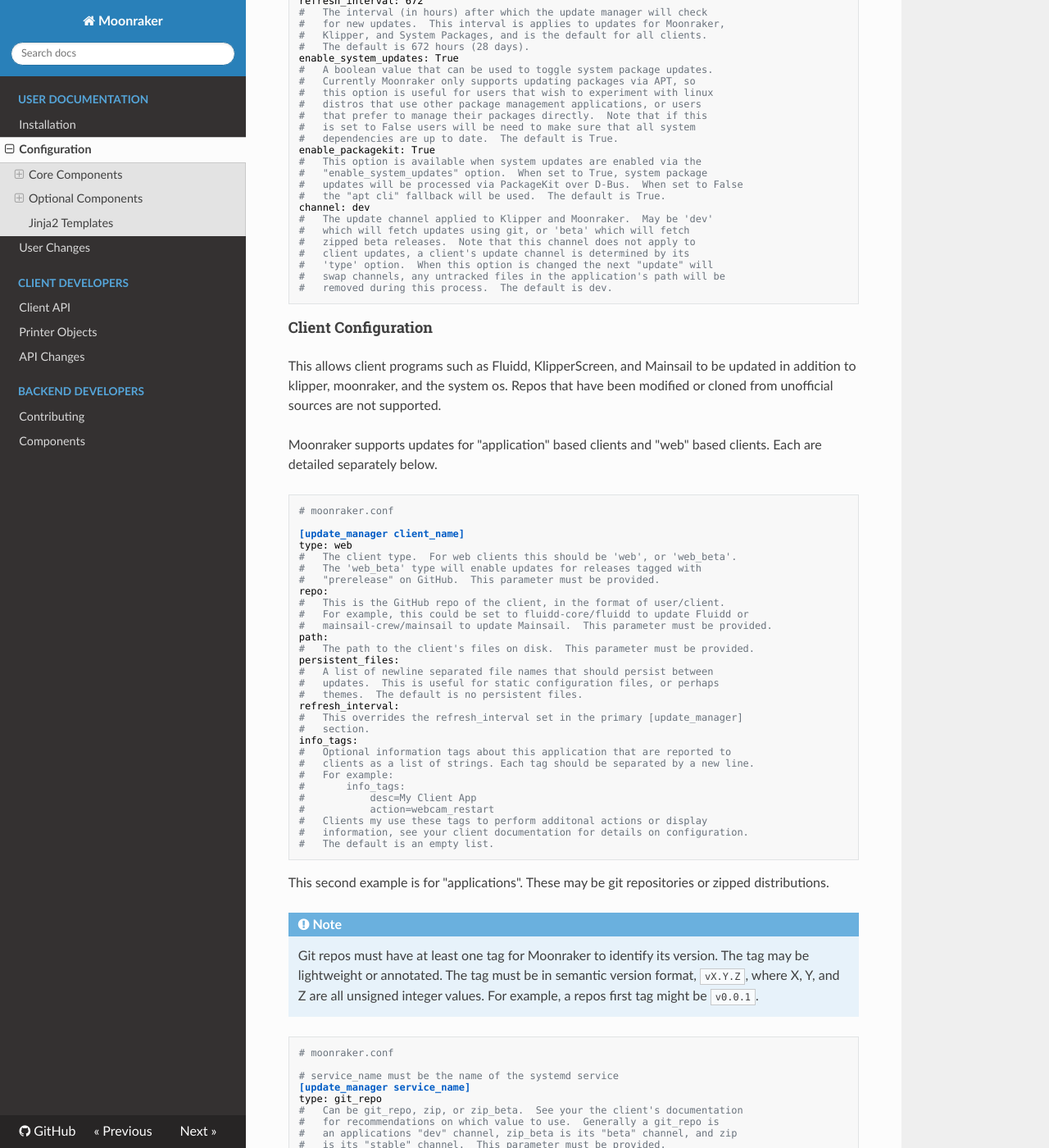
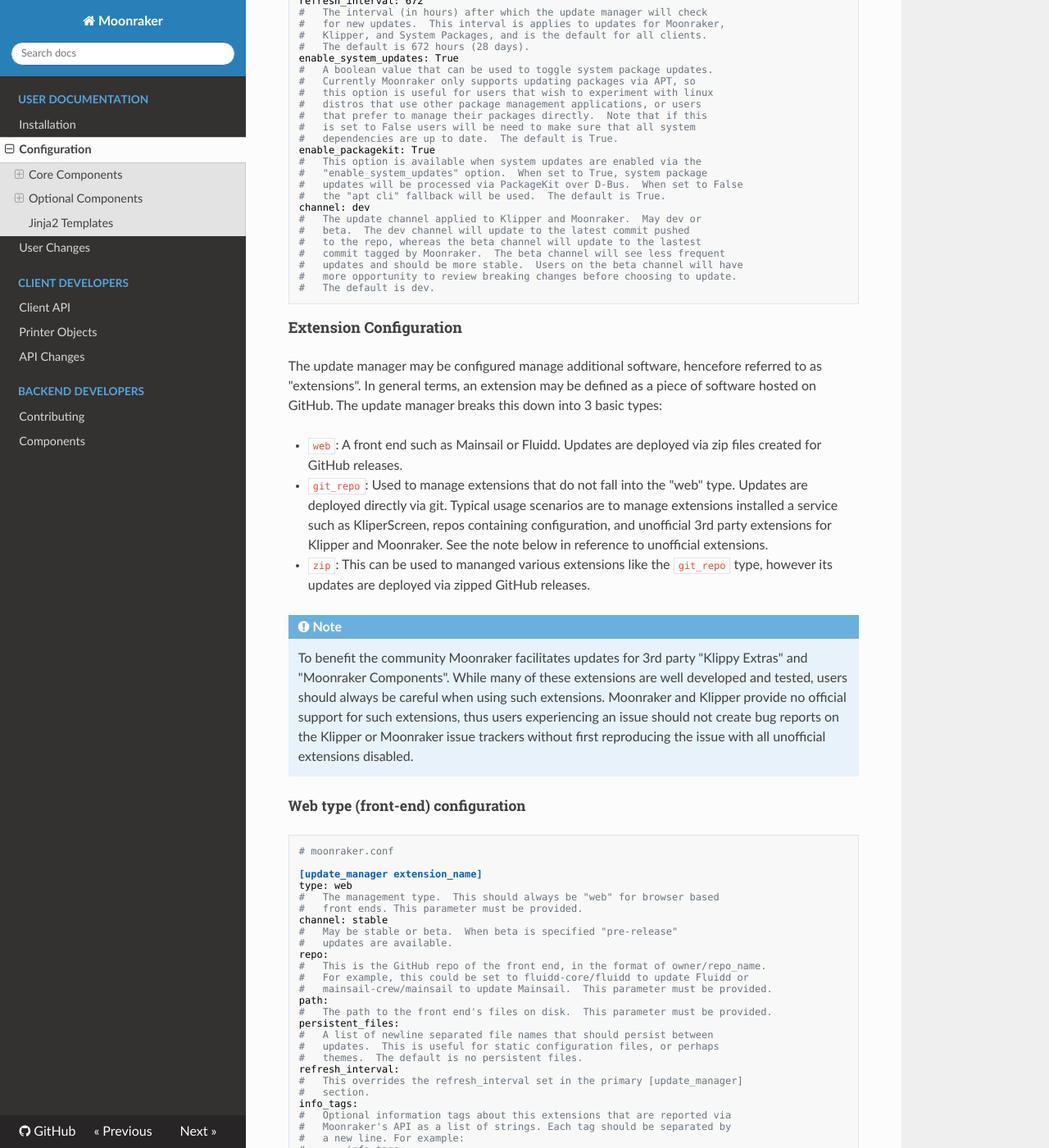
Before and after one commit to Marirossibn/moonraker, an MkDocs documentation site: the page built from docs/configuration.md, in a window 1280 px wide and 1400 px high, scrolled down 18543 px. Shown: the whole window at 82% size. Built offline with MkDocs 1.6.1, drawn with Linux system fonts in a browser that asks for light colours; nearby versions of some CDN libraries; some of the changed text lies outside the part shown.

Commit message:
docs: bring up the update_manager documentation
Signed-off-by:  Eric Callahan <arksine.code@gmail.com>

````diff
--- a/docs/configuration.md
+++ b/docs/configuration.md
@@ -1108,37 +1108,59 @@
 #   updates will be processed via PackageKit over D-Bus.  When set to False
 #   the "apt cli" fallback will be used.  The default is True.
 channel: dev
-#   The update channel applied to Klipper and Moonraker.  May be 'dev'
-#   which will fetch updates using git, or 'beta' which will fetch
-#   zipped beta releases.  Note that this channel does not apply to
-#   client updates, a client's update channel is determined by its
-#   'type' option.  When this option is changed the next "update" will
-#   swap channels, any untracked files in the application's path will be
-#   removed during this process.  The default is dev.
-```
-
-#### Client Configuration
-This allows client programs such as Fluidd, KlipperScreen, and Mainsail to be
-updated in addition to klipper, moonraker, and the system os. Repos that have
-been modified or cloned from unofficial sources are not supported.
-
-Moonraker supports updates for "application" based clients and "web" based
-clients. Each are detailed separately below.
-
-```ini
-# moonraker.conf
-
-[update_manager client_name]
+#   The update channel applied to Klipper and Moonraker.  May dev or
+#   beta.  The dev channel will update to the latest commit pushed
+#   to the repo, whereas the beta channel will update to the lastest
+#   commit tagged by Moonraker.  The beta channel will see less frequent
+#   updates and should be more stable.  Users on the beta channel will have
+#   more opportunity to review breaking changes before choosing to update.
+#   The default is dev.
+```
+
+#### Extension Configuration
+The update manager may be configured manage additional software, hencefore
+referred to as "extensions".  In general terms, an extension may be defined
+as a piece of software hosted on GitHub.  The update manager breaks this
+down into 3 basic types:
+
+- `web`: A front end such as Mainsail or Fluidd.  Updates are deployed via
+  zip files created for GitHub releases.
+- `git_repo`:  Used to manage extensions that do not fall into the "web" type.
+  Updates are deployed directly via git.  Typical usage scenarios are to
+  manage extensions installed a service such as KliperScreen, repos containing
+  configuration, and unofficial 3rd party extensions for Klipper and Moonraker.
+  See the note below in reference to unofficial extensions.
+- `zip`:  This can be used to mananged various extensions like the `git_repo`
+  type, however its updates are deployed via zipped GitHub releases.
+
+!!! Note
+    To benefit the community Moonraker facilitates updates for 3rd party
+    "Klippy Extras" and "Moonraker Components".  While many of these
+    extensions are well developed and tested, users should always be
+    careful when using such extensions.  Moonraker and Klipper provide
+    no official support for such extensions, thus users experiencing an
+    issue should not create bug reports on the Klipper or Moonraker issue
+    trackers without first reproducing the issue with all unofficial
+    extensions disabled.
+
+#####  Web type (front-end) configuration
+
+```ini
+# moonraker.conf
+
+[update_manager extension_name]
 type: web
-#   The client type.  For web clients this should be 'web', or 'web_beta'.
-#   The 'web_beta' type will enable updates for releases tagged with
-#   "prerelease" on GitHub.  This parameter must be provided.
+#   The management type.  This should always be "web" for browser based
+#   front ends. This parameter must be provided.
+channel: stable
+#   May be stable or beta.  When beta is specified "pre-release"
+#   updates are available.
 repo:
-#   This is the GitHub repo of the client, in the format of user/client.
+#   This is the GitHub repo of the front end, in the format of owner/repo_name.
 #   For example, this could be set to fluidd-core/fluidd to update Fluidd or
 #   mainsail-crew/mainsail to update Mainsail.  This parameter must be provided.
 path:
-#   The path to the client's files on disk.  This parameter must be provided.
+#   The path to the front end's files on disk.  This parameter must be provided.
 persistent_files:
 #   A list of newline separated file names that should persist between
 #   updates.  This is useful for static configuration files, or perhaps
@@ -1147,19 +1169,18 @@
 #   This overrides the refresh_interval set in the primary [update_manager]
 #   section.
 info_tags:
-#   Optional information tags about this application that are reported to
-#   clients as a list of strings. Each tag should be separated by a new line.
-#   For example:
+#   Optional information tags about this extensions that are reported via
+#   Moonraker's API as a list of strings. Each tag should be separated by
+#   a new line. For example:
 #       info_tags:
 #           desc=My Client App
 #           action=webcam_restart
-#   Clients my use these tags to perform additonal actions or display
-#   information, see your client documentation for details on configuration.
+#   Front ends may use these tags to perform additonal actions or display
+#   information, see your extension documentation for details on configuration.
 #   The default is an empty list.
 ```
 
-This second example is for "applications".  These may be git repositories
-or zipped distributions.
+##### All other extensions
 
 !!! Note
     Git repos must have at least one tag for Moonraker to identify its
@@ -1170,13 +1191,22 @@
 ```ini
 # moonraker.conf
 
-# service_name must be the name of the systemd service
-[update_manager service_name]
+# When defining a service, the "extension_name" must be the name of the
+# systemd service
+[update_manager extension_name]
 type: git_repo
-#   Can be git_repo, zip, or zip_beta.  See your the client's documentation
-#   for recommendations on which value to use.  Generally a git_repo is
-#   an applications "dev" channel, zip_beta is its "beta" channel, and zip
-#   is its "stable" channel.  This parameter must be provided.
+#   Can be git_repo or zip.  This value is set depending on how an extension
+#   chooses to deploy updates, see its documentation for details  This
+#   parameter must be provided.
+channel: dev
+#   The update channel.  The available value differs depending on the
+#   "type" option.
+#      type: git_repo - May be dev or beta.  The dev channel will update to
+#                       the latest pushed commit, whereas the beta channel
+#                       will update to the latest tagged commit.
+#      type: zip      - May be be stable or beta.  When beta is specified
+#                       "pre-release" updates are available.
+#   The default is dev.
 path:
 #   The absolute path to the client's files on disk. This parameter must be
 #   provided.
@@ -1192,11 +1222,11 @@
 #   option allows clients to specify 'main', or their own unique name, as
 #   the branch used for repo validity checks.  The default is master.
 env:
-#   The path to the client's virtual environment executable on disk.  For
+#   The path to the extension's virtual environment executable on disk.  For
 #   example, Moonraker's venv is located at ~/moonraker-env/bin/python.
 #   The default is no env, which disables updating python packages.
 requirements:
-#  This is the location in the repository to the client's virtual environment
+#  This is the location in the repository to the extension's python
 #  requirements file. This location is relative to the root of the repository.
 #  This parameter must be provided if the "env" option is set, otherwise it
 #  should be omitted.
@@ -1213,27 +1243,45 @@
 host_repo:
 #   The GitHub repo in which zipped releases are hosted.  Note that this does
 #   not need to match the repository in the "origin" option, as it is possible
-#   to use a central GitHub repository to host multiple client builds.  As
+#   to use a central GitHub repository to host multiple extension builds.  As
 #   an example, Moonraker's repo hosts builds for both Moonraker and Klipper.
 #   This option defaults to the repo extracted from the "origin" option,
 #   however if the origin is not hosted on GitHub then this parameter must
 #   be provided.
 is_system_service: True
-#   If set to true the update manager will attempt to use systemctl to restart
-#   the service after an update has completed.  This can be set to flase for
-#   repos that are not installed as a service.  The default is True.
+#   This should be set to False for repos that are not installed as a service
+#   or do not need to restart a service after updates. This option sets the
+#   default value for the "managed_services" option.  When set to False,
+#   "managed_services" defaults to an empty list.  When set to True,
+#   "managed_services" defaults to a list containing a single item, a service
+#   matching the "extension_name" provided in the section header. The default
+#   is True.
+#   NOTE: In the future this option will be deprecated.  In preparation
+#   for this, extensions that are installed as service, such as "KlipperScreen"
+#   should ignore this option and set the "managed_services" option.
+managed_services:
+#   A list of one or more systemd services that must be restarted after an
+#   update is complete.  Multiple services must be separated by whitespace.
+#   Currently this option is restricted to the following values:
+#       <name>    - The name configured in the extension's section header.
+#                   If the section header is [update_manager KlipperScreen]
+#                   then KlipperScreen would be a valid value.
+#       klipper   - The klipper service will be restarted after an update
+#       moonraker - The moonraker service will be restarted after an update
+#   When this option is specified it overrides the "is_system_service" option.
+#   Thus it is not required to specify both, only one or the other.  The
+#   default depends on "is_system_service" as explained above.
 refresh_interval:
 #   This overrides the refresh_interval set in the primary [update_manager]
 #   section.
 info_tags:
-#   Optional information tags about this application that are reported to
-#   clients as a list of strings. Each tag should be separated by a new line.
+#   Optional information tags about this application that will be reported
+#   front ends as a list of strings. Each tag should be separated by a new line.
 #   For example:
 #       info_tags:
 #           desc=Special Application
-#           klipper_restart
-#   Clients my use these tags to perform additonal actions or display
-#   information, see your client documentation for details on configuration.
+#   Front ends my use these tags to perform additonal actions or display
+#   information, see your extension documentation for details on configuration.
 #   The default is an empty list.
 ```
 
````
